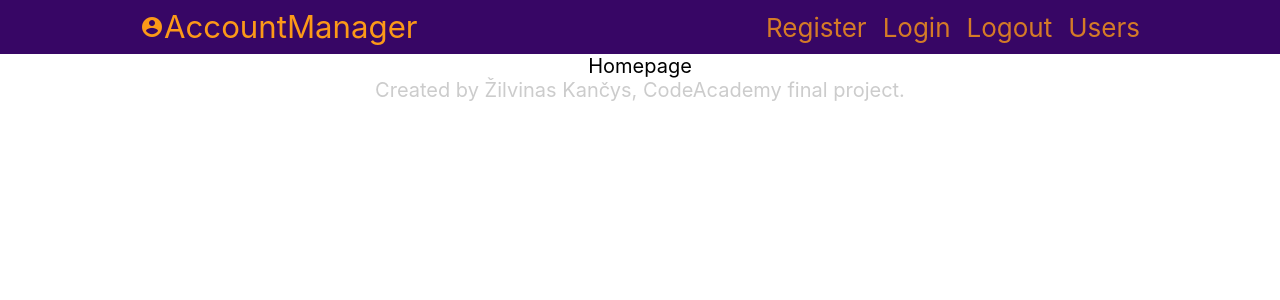
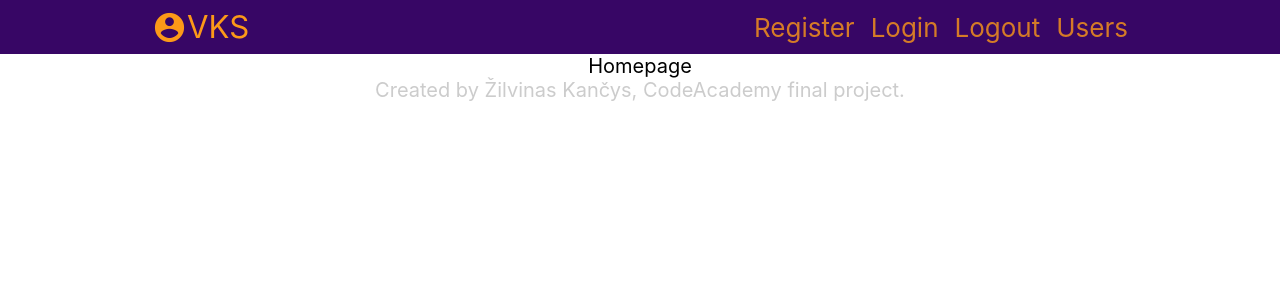
Before and after one commit to 194pp/code-academy_final-asignment, a React (Create React App) app: page / in a window 1280 px wide. Shown: the top 300 px of the page. Built offline with nearby package versions, Linux system fonts and the light colour scheme.

Commit message:
Adjusted the Header styling.

```diff
--- a/src/components/Header/Header.jsx
+++ b/src/components/Header/Header.jsx
@@ -10,9 +10,9 @@ const Header = () => {
       <SpacerContainer>
         <div className={classes.HeaderContent}>
           <NavItem to="/"
-                   logo={true}
-                   content={<><Icon icon="account_circle"/>
-                     AccountManager</>}/>
+                   logo
+                   content={<><Icon icon="account_circle" className={classes.SiteLogo}/>
+                     VKS</>}/>
           <Navbar />
         </div>
       </SpacerContainer>
--- a/src/components/Header/Header.module.css
+++ b/src/components/Header/Header.module.css
@@ -7,7 +7,12 @@
 }
 
 .HeaderContent {
+  padding: 0 12px;
   display: flex;
   align-items: center;
   justify-content: space-between;
 }
+
+.SiteLogo {
+  font-size: 35px;
+}
```
